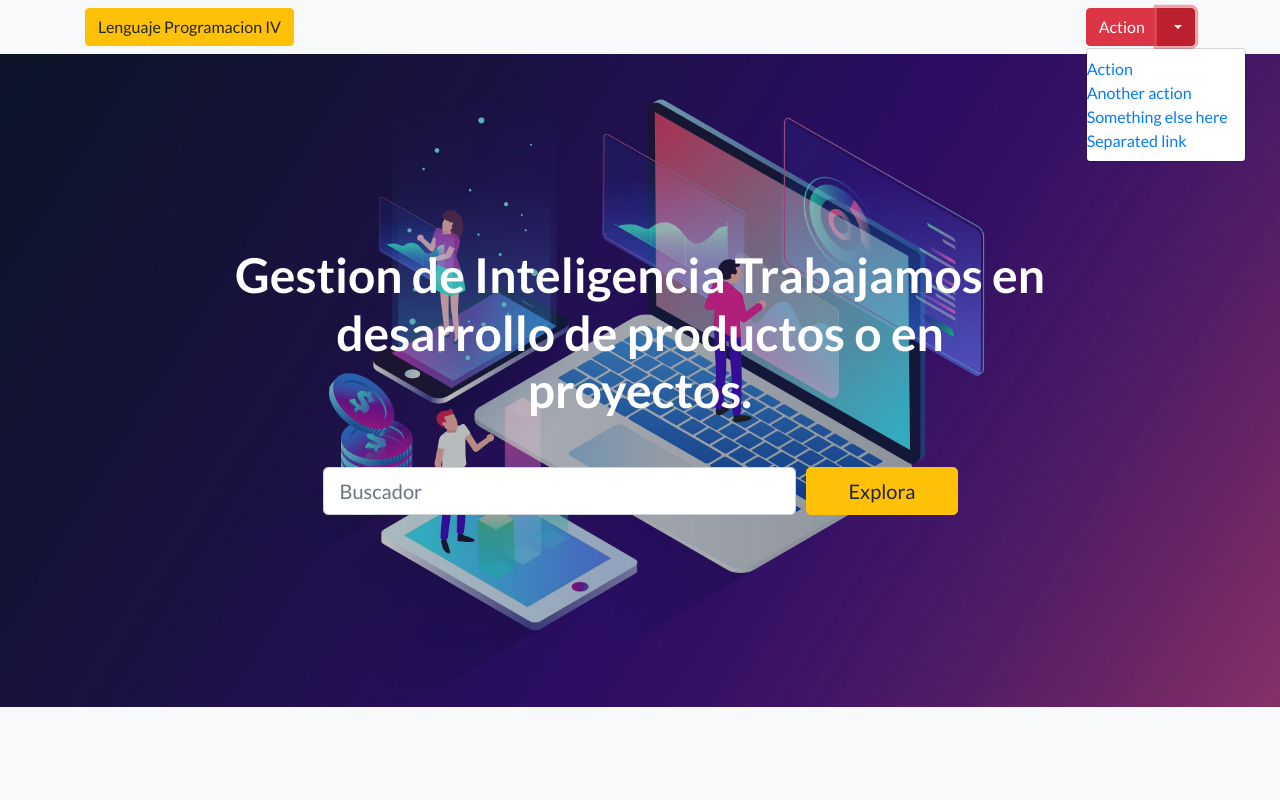
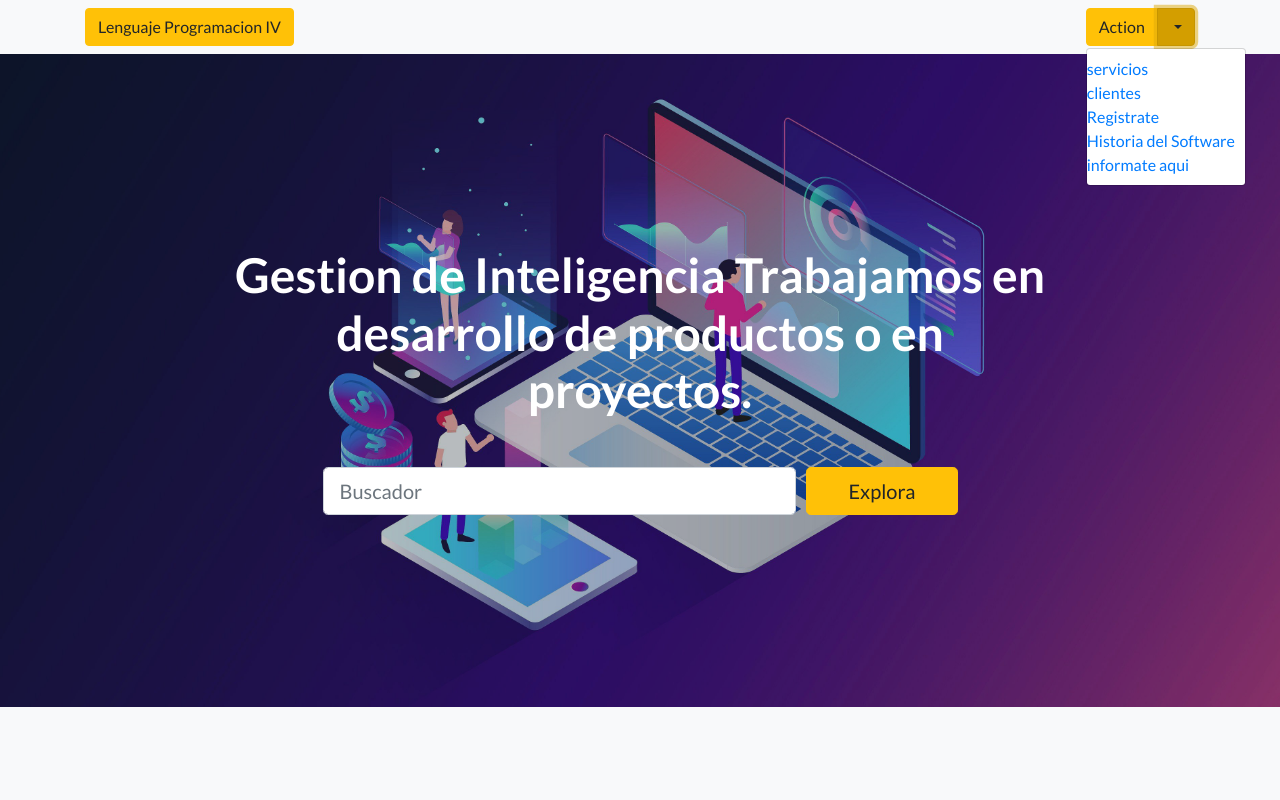
Before and after one commit to gerald9610/proyectoL4, a website: page index.html in a window 1280 px wide. Both pictures are taken after a click on the button "Toggle Dropdown". Shown: the top 800 px of the page. Drawn offline with Linux system fonts and the light colour scheme.

Commit message:
cambio con menu desplegable

```diff
--- a/index.html
+++ b/index.html
@@ -30,17 +30,17 @@
     <div class="container">
       <a class="btn btn-warning" href="#">Lenguaje Programacion IV </a>
       <div class="btn-group">
-        <button type="button" class="btn btn-danger">Action</button>
-        <button type="button" class="btn btn-danger dropdown-toggle" data-toggle="dropdown" aria-haspopup="true" aria-expanded="false">
+        <button type="button" class="btn btn-warning">Action</button>
+        <button type="button" class="btn btn-warning dropdown-toggle" data-toggle="dropdown" aria-haspopup="true" aria-expanded="false">
           <span class="caret"></span>
           <span class="sr-only">Toggle Dropdown</span>
         </button>
         <ul class="dropdown-menu">
-          <li><a href="#">Action</a></li>
-          <li><a href="#">Another action</a></li>
-          <li><a href="#">Something else here</a></li>
+          <li><a href="Servicios.html">servicios</a></li>
+          <li><a href="#">clientes</a></li>
+          <li><a href="#">Registrate</a></li>
           <li role="separator" class="divider"></li>
-          <li><a href="#">Separated link</a></li>
+          <li><a href="https://es.wikipedia.org/wiki/Historia_del_software_libre_y_de_código_abierto">Historia del Software informate aqui</a></li>
         </ul>
       </div>
 
```
